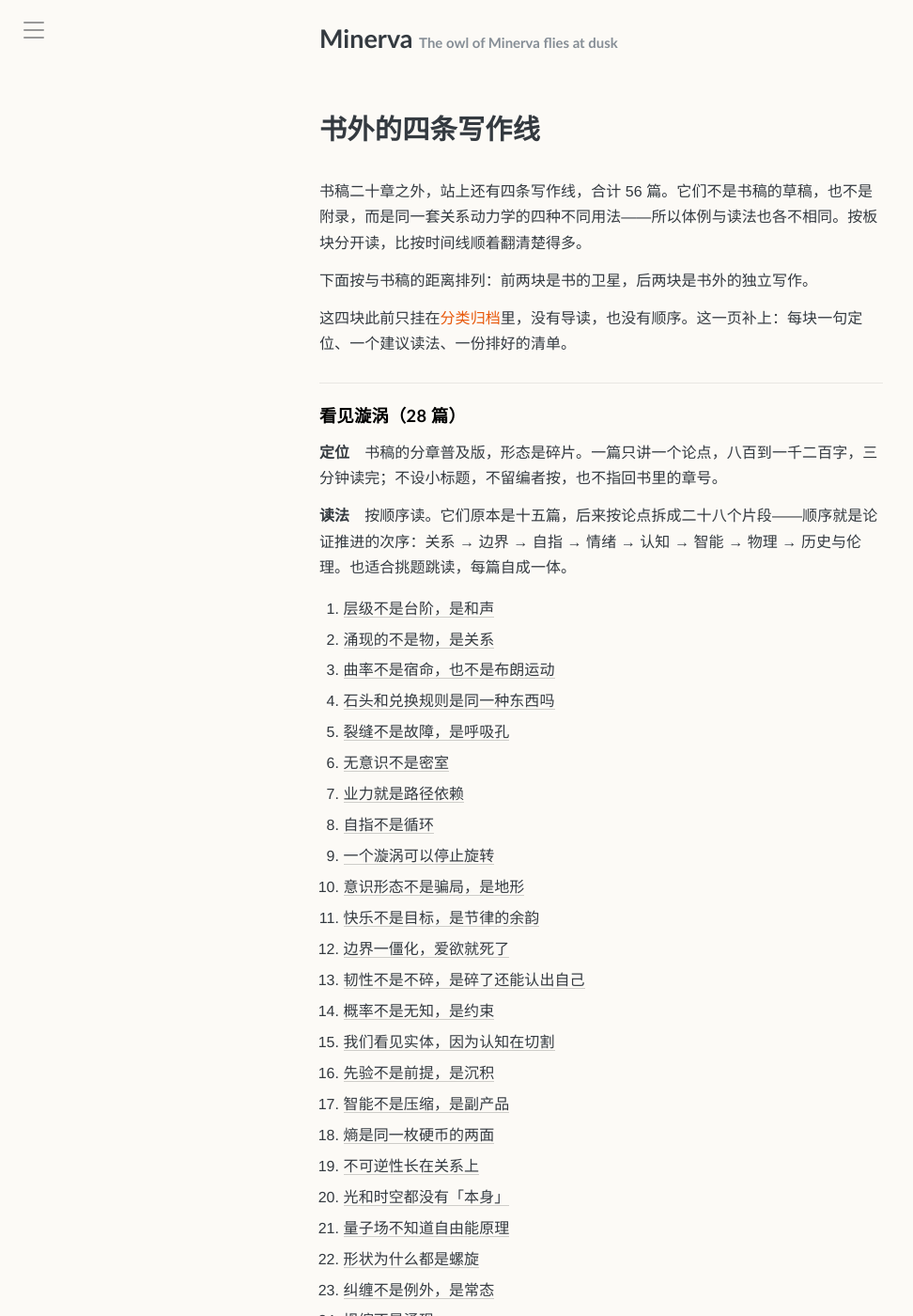
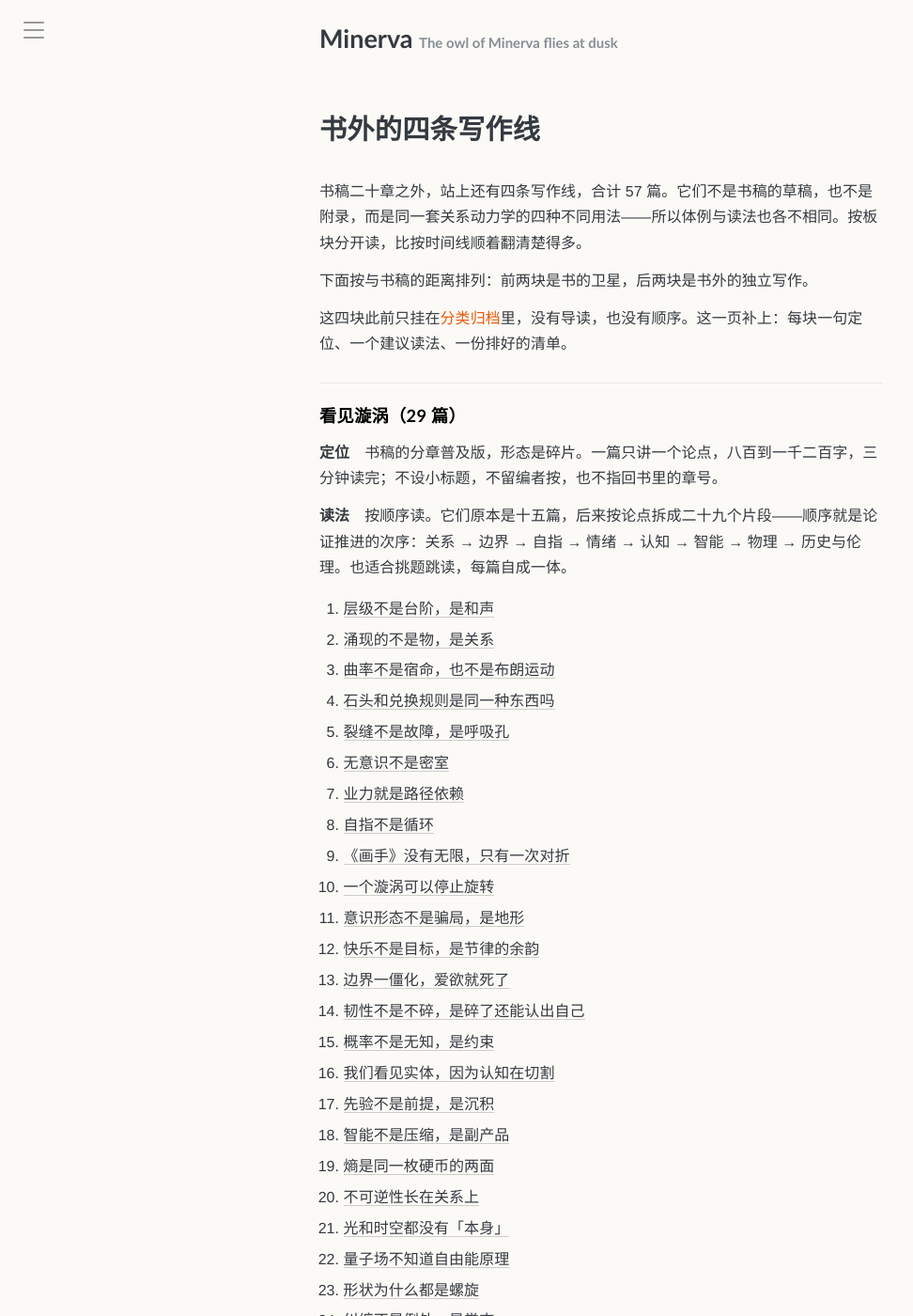
Before and after one commit to symphonyh/symphonyh.github.io, a Jekyll site: the page built from essays.md, in a window 1280 px wide and 1400 px high. Shown: the whole window at 94% size, without its empty margins (0-972 px from the left). Built offline with Jekyll 4.4.1, drawn with Linux system fonts in a browser that asks for light colours.

Commit message:
新增《画手》没有无限，只有一次对折；essays 篇数 56→57（看见漩涡 28→29）

```diff
--- a/essays.md
+++ b/essays.md
@@ -2,21 +2,21 @@
 layout: page
 page_class: essays-page
 title: 书外的四条写作线
-description: 《漩涡之在》之外的四个板块——看见漩涡（书稿的分章普及版）、哲学对话篇（与十五位哲学家的虚构对话）、人文篇（书外的独立作品）、交叉视域（方法论延伸），共 56 篇。本页给出各块的定位与阅读顺序。
+description: 《漩涡之在》之外的四个板块——看见漩涡（书稿的分章普及版）、哲学对话篇（与十五位哲学家的虚构对话）、人文篇（书外的独立作品）、交叉视域（方法论延伸），共 57 篇。本页给出各块的定位与阅读顺序。
 permalink: /essays/
 ---
 
-书稿二十章之外，站上还有四条写作线，合计 56 篇。它们不是书稿的草稿，也不是附录，而是同一套关系动力学的四种不同用法——所以体例与读法也各不相同。按板块分开读，比按时间线顺着翻清楚得多。
+书稿二十章之外，站上还有四条写作线，合计 57 篇。它们不是书稿的草稿，也不是附录，而是同一套关系动力学的四种不同用法——所以体例与读法也各不相同。按板块分开读，比按时间线顺着翻清楚得多。
 
 下面按与书稿的距离排列：前两块是书的卫星，后两块是书外的独立写作。
 
 这四块此前只挂在[分类归档](/categories/)里，没有导读，也没有顺序。这一页补上：每块一句定位、一个建议读法、一份排好的清单。
 
-## 看见漩涡（28 篇）
+## 看见漩涡（29 篇）
 
 **定位**　书稿的分章普及版，形态是碎片。一篇只讲一个论点，八百到一千二百字，三分钟读完；不设小标题，不留编者按，也不指回书里的章号。
 
-**读法**　按顺序读。它们原本是十五篇，后来按论点拆成二十八个片段——顺序就是论证推进的次序：关系 → 边界 → 自指 → 情绪 → 认知 → 智能 → 物理 → 历史与伦理。也适合挑题跳读，每篇自成一体。
+**读法**　按顺序读。它们原本是十五篇，后来按论点拆成二十九个片段——顺序就是论证推进的次序：关系 → 边界 → 自指 → 情绪 → 认知 → 智能 → 物理 → 历史与伦理。也适合挑题跳读，每篇自成一体。
 
 1. [层级不是台阶，是和声]({% post_url 2026-11-12-层级不是台阶是和声 %})
 2. [涌现的不是物，是关系]({% post_url 2026-07-07-涌现的不是物是关系 %})
@@ -26,26 +26,27 @@ permalink: /essays/
 6. [无意识不是密室]({% post_url 2026-07-11-无意识不是密室 %})
 7. [业力就是路径依赖]({% post_url 2026-07-12-业力就是路径依赖 %})
 8. [自指不是循环]({% post_url 2026-07-13-自指不是循环 %})
-9. [一个漩涡可以停止旋转]({% post_url 2026-07-14-一个漩涡可以停止旋转 %})
-10. [意识形态不是骗局，是地形]({% post_url 2026-07-15-意识形态不是骗局是地形 %})
-11. [快乐不是目标，是节律的余韵]({% post_url 2026-07-16-快乐不是目标是节律的余韵 %})
-12. [边界一僵化，爱欲就死了]({% post_url 2026-07-17-边界僵化爱欲就死了 %})
-13. [韧性不是不碎，是碎了还能认出自己]({% post_url 2026-07-18-韧性不是不碎 %})
-14. [概率不是无知，是约束]({% post_url 2026-07-19-概率不是无知是约束 %})
-15. [我们看见实体，因为认知在切割]({% post_url 2026-07-20-我们看见实体因为认知在切割 %})
-16. [先验不是前提，是沉积]({% post_url 2026-07-21-先验不是前提是沉积 %})
-17. [智能不是压缩，是副产品]({% post_url 2026-07-22-智能不是压缩是副产品 %})
-18. [熵是同一枚硬币的两面]({% post_url 2026-07-23-熵是同一枚硬币的两面 %})
-19. [不可逆性长在关系上]({% post_url 2026-07-26-不可逆性长在关系上 %})
-20. [光和时空都没有「本身」]({% post_url 2026-11-13-光和时空都没有本身 %})
-21. [量子场不知道自由能原理]({% post_url 2026-07-24-量子场不知道自由能原理 %})
-22. [形状为什么都是螺旋]({% post_url 2026-07-25-形状为什么都是螺旋 %})
-23. [纠缠不是例外，是常态]({% post_url 2026-07-26-纠缠不是例外是常态 %})
-24. [坍缩不是涌现]({% post_url 2026-11-14-坍缩不是涌现 %})
-25. [历史不是还原，是重新调用曲率]({% post_url 2026-08-12-历史不是还原是重新调用曲率 %})
-26. [艺术可以审丑，但不能抹除曲率]({% post_url 2026-09-01-艺术可以审丑但不能抹除曲率 %})
-27. [自由是循环，不是决断]({% post_url 2026-09-05-自由是循环不是决断 %})
-28. [曲率不发出命令]({% post_url 2026-11-04-曲率不发出命令 %})
+9. [《画手》没有无限，只有一次对折]({% post_url 2026-11-17-画手没有无限只有一次对折 %})
+10. [一个漩涡可以停止旋转]({% post_url 2026-07-14-一个漩涡可以停止旋转 %})
+11. [意识形态不是骗局，是地形]({% post_url 2026-07-15-意识形态不是骗局是地形 %})
+12. [快乐不是目标，是节律的余韵]({% post_url 2026-07-16-快乐不是目标是节律的余韵 %})
+13. [边界一僵化，爱欲就死了]({% post_url 2026-07-17-边界僵化爱欲就死了 %})
+14. [韧性不是不碎，是碎了还能认出自己]({% post_url 2026-07-18-韧性不是不碎 %})
+15. [概率不是无知，是约束]({% post_url 2026-07-19-概率不是无知是约束 %})
+16. [我们看见实体，因为认知在切割]({% post_url 2026-07-20-我们看见实体因为认知在切割 %})
+17. [先验不是前提，是沉积]({% post_url 2026-07-21-先验不是前提是沉积 %})
+18. [智能不是压缩，是副产品]({% post_url 2026-07-22-智能不是压缩是副产品 %})
+19. [熵是同一枚硬币的两面]({% post_url 2026-07-23-熵是同一枚硬币的两面 %})
+20. [不可逆性长在关系上]({% post_url 2026-07-26-不可逆性长在关系上 %})
+21. [光和时空都没有「本身」]({% post_url 2026-11-13-光和时空都没有本身 %})
+22. [量子场不知道自由能原理]({% post_url 2026-07-24-量子场不知道自由能原理 %})
+23. [形状为什么都是螺旋]({% post_url 2026-07-25-形状为什么都是螺旋 %})
+24. [纠缠不是例外，是常态]({% post_url 2026-07-26-纠缠不是例外是常态 %})
+25. [坍缩不是涌现]({% post_url 2026-11-14-坍缩不是涌现 %})
+26. [历史不是还原，是重新调用曲率]({% post_url 2026-08-12-历史不是还原是重新调用曲率 %})
+27. [艺术可以审丑，但不能抹除曲率]({% post_url 2026-09-01-艺术可以审丑但不能抹除曲率 %})
+28. [自由是循环，不是决断]({% post_url 2026-09-05-自由是循环不是决断 %})
+29. [曲率不发出命令]({% post_url 2026-11-04-曲率不发出命令 %})
 
 **与书稿的关系**　四条线里它与书稿重合最多：关系优先、涌现、物理与意识这几处书里都有一章，这里是更短的一版；落在历史、艺术、自由与伦理上的那几篇，是书稿之后的延伸。文字另写，不复用书稿原文。
 
```
Also changed, not shown: _posts/2026-11-17-画手没有无限只有一次对折.md (added, +41 -0 lines).
